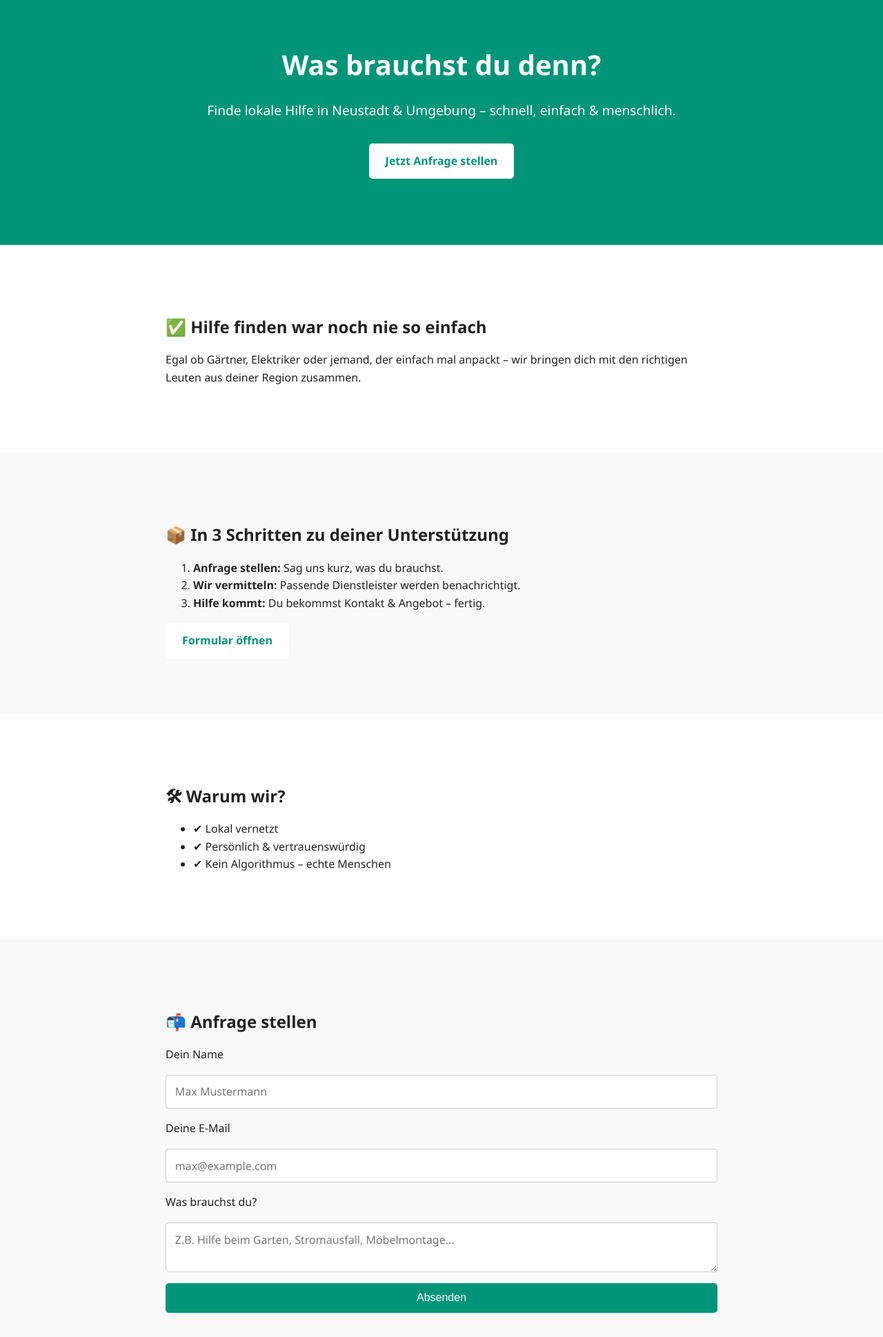
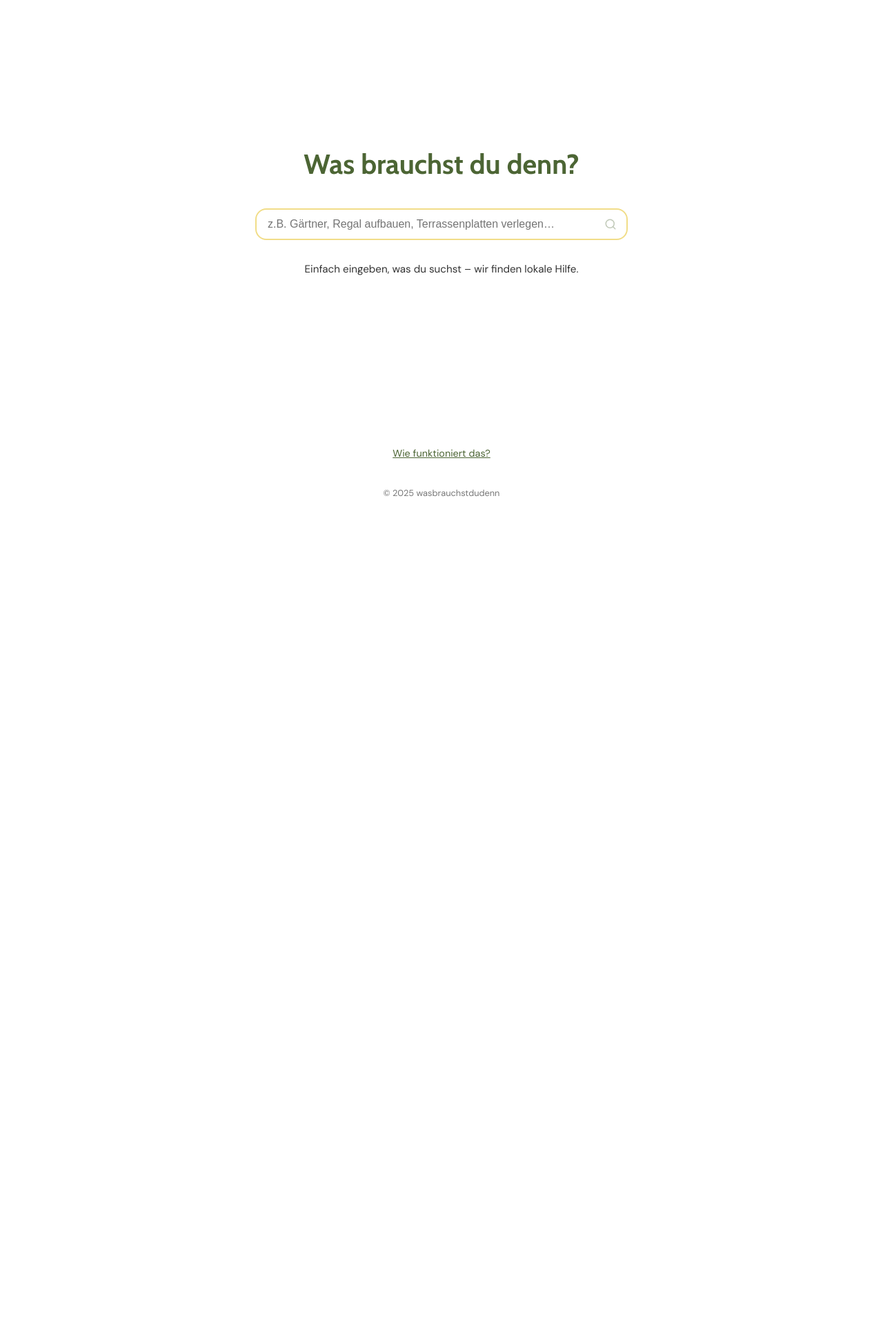
Before and after one commit to Unkompliziert/wasbrauchstdudenn-mvp, a plain HTML site: page index.html in a window 1280 px wide. Shown: the part 61-1999 px from the top of the page at 69% size. After the commit the page ends 800 px from the top, so only its background shows below. Drawn offline with nearby package versions, Linux system fonts and the light colour scheme.

```diff
--- a/index.html
+++ b/index.html
@@ -3,71 +3,152 @@
 <head>
   <meta charset="UTF-8" />
   <meta name="viewport" content="width=device-width, initial-scale=1.0" />
-  <title>Wasbrauchstdudenn</title>
-  <link rel="stylesheet" href="style.css" />
+  <title>wasbrauchstdudenn</title>
+  <link href="https://fonts.googleapis.com/css2?family=Cabin:wght@400;700&family=DM+Sans:ital,wght@0,400;0,500;1,400&display=swap" rel="stylesheet">
+  <style>
+    :root {
+      --riesling-gelb: #fef3c0;
+      --riesling-gelb-dunkel: #f1dd88;
+      --gruen: #4c6534;
+      --gruen-hell: #8da178;
+      --schrift: 'Cabin', sans-serif;
+      --text: 'DM Sans', sans-serif;
+    }
+
+    * {
+      box-sizing: border-box;
+    }
+
+    body {
+      margin: 0;
+      padding: 0;
+      font-family: var(--text);
+      background-color: #fff;
+      color: var(--gruen);
+      display: flex;
+      flex-direction: column;
+      min-height: 100vh;
+    }
+
+    main {
+      flex: 1;
+      display: flex;
+      flex-direction: column;
+      justify-content: center;
+      align-items: center;
+      text-align: center;
+      padding: 2rem;
+    }
+
+    h1 {
+      font-family: var(--schrift);
+      font-size: 2.5rem;
+      margin-bottom: 1rem;
+      color: var(--gruen);
+    }
+
+    .subline {
+      margin-top: 0.5rem;
+      font-size: 0.95rem;
+      color: #333;
+    }
+
+    .search-wrapper {
+      margin: 1.5rem 0;
+      position: relative;
+      width: 100%;
+      max-width: 540px;
+    }
+
+    .search-wrapper input[type="text"] {
+      width: 100%;
+      padding: 0.75rem 3rem 0.75rem 1rem;
+      font-size: 1rem;
+      border-radius: 16px;
+      border: 2px solid var(--riesling-gelb-dunkel);
+      outline: none;
+      transition: all 0.3s ease;
+      caret-color: var(--riesling-gelb-dunkel);
+    }
+
+    .search-wrapper input[type="text"]:hover {
+      /* no shadow */
+    }
+
+    .search-wrapper input[type="text"]:focus {
+      border-color: var(--gruen-hell);
+      caret-color: var(--gruen);
+    }
+
+    .search-wrapper .icon {
+      position: absolute;
+      right: 1rem;
+      top: 50%;
+      transform: translateY(-50%);
+      width: 18px;
+      height: 18px;
+      pointer-events: none;
+      opacity: 0.35;
+    }
+
+    .link {
+      margin-top: auto;
+      margin-bottom: 2rem;
+      text-align: center;
+      font-size: 0.9rem;
+    }
+
+    .link a {
+      color: var(--gruen);
+      text-decoration: underline;
+      transition: color 0.3s ease;
+    }
+
+    .link a:hover {
+      color: var(--gruen-hell);
+    }
+
+    footer {
+      text-align: center;
+      font-size: 0.8rem;
+      color: #777;
+      padding: 0.5rem 0 1rem;
+    }
+  </style>
 </head>
 <body>
-  <header>
-    <div class="container">
-      <h1>Was brauchst du denn?</h1>
-      <p class="subtitle">Finde lokale Hilfe in Neustadt & Umgebung – schnell, einfach & menschlich.</p>
-      <a href="#anfrage" class="button">Jetzt Anfrage stellen</a>
+  <main>
+    <h1>Was brauchst du denn?</h1>
+    <div class="search-wrapper">
+      <input type="text" placeholder="z.B. Gärtner, Regal aufbauen, Terrassenplatten verlegen…">
+      <svg class="icon" viewBox="0 0 24 24" fill="none" stroke="currentColor" stroke-width="2" stroke-linecap="round" stroke-linejoin="round"><circle cx="11" cy="11" r="8"></circle><line x1="21" y1="21" x2="16.65" y2="16.65"></line></svg>
     </div>
-  </header>
+    <div class="subline">Einfach eingeben, was du suchst – wir finden lokale Hilfe.</div>
+  </main>
+  <div class="link">
+    <a href="wie-funktioniert-das.html">Wie funktioniert das?</a>
+  </div>
+  <footer>
+    © 2025 wasbrauchstdudenn
+  </footer>
 
-  <section class="section">
-    <div class="container">
-      <h2>✅ Hilfe finden war noch nie so einfach</h2>
-      <p>Egal ob Gärtner, Elektriker oder jemand, der einfach mal anpackt – wir bringen dich mit den richtigen Leuten aus deiner Region zusammen.</p>
-    </div>
-  </section>
+  <script>
+    const input = document.querySelector('input[type="text"]');
+    const form = document.querySelector('form') || document.createElement('form');
 
-  <section class="section light">
-    <div class="container">
-      <h2>📦 In 3 Schritten zu deiner Unterstützung</h2>
-      <ol>
-        <li><strong>Anfrage stellen:</strong> Sag uns kurz, was du brauchst.</li>
-        <li><strong>Wir vermitteln:</strong> Passende Dienstleister werden benachrichtigt.</li>
-        <li><strong>Hilfe kommt:</strong> Du bekommst Kontakt & Angebot – fertig.</li>
-      </ol>
-      <a href="#anfrage" class="button">Formular öffnen</a>
-    </div>
-  </section>
+    input.addEventListener('keypress', function (e) {
+      if (e.key === 'Enter') {
+        e.preventDefault();
+        window.location.href = `suchergebnisse.html?q=${encodeURIComponent(input.value)}`;
+      }
+    });
 
-  <section class="section">
-    <div class="container">
-      <h2>🛠 Warum wir?</h2>
-      <ul>
-        <li>✔ Lokal vernetzt</li>
-        <li>✔ Persönlich & vertrauenswürdig</li>
-        <li>✔ Kein Algorithmus – echte Menschen</li>
-      </ul>
-    </div>
-  </section>
-
-  <section class="section light" id="anfrage">
-    <div class="container">
-      <h2>📬 Anfrage stellen</h2>
-      <form>
-        <label for="name">Dein Name</label>
-        <input type="text" id="name" placeholder="Max Mustermann" />
-
-        <label for="email">Deine E-Mail</label>
-        <input type="email" id="email" placeholder="max@example.com" />
-
-        <label for="anliegen">Was brauchst du?</label>
-        <textarea id="anliegen" placeholder="Z.B. Hilfe beim Garten, Stromausfall, Möbelmontage..."></textarea>
-
-        <button type="submit">Absenden</button>
-      </form>
-    </div>
-  </section>
-
-  <footer>
-    <div class="container">
-      <p>&copy; 2025 Unkompliziert UG – Betreiber von wasbrauchstdudenn.de</p>
-      <p><a href="#">Impressum</a> | <a href="#">Datenschutz</a></p>
-    </div>
-  </footer>
+    const searchButton = document.querySelector('.icon');
+    if (searchButton) {
+      searchButton.addEventListener('click', function () {
+        window.location.href = `suchergebnisse.html?q=${encodeURIComponent(input.value)}`;
+      });
+    }
+  </script>
 </body>
 </html>
--- a/style.css
+++ /dev/null
@@ -1,103 +0,0 @@
-/* --- Reset + Grundlayout --- */
-body {
-    margin: 0;
-    font-family: 'Segoe UI', sans-serif;
-    color: #222;
-    background: #fff;
-    line-height: 1.6;
-  }
-
-  .container {
-    max-width: 800px;
-    margin: 0 auto;
-    padding: 2rem;
-  }
-
-  /* --- Header --- */
-  header {
-    background: #009578;
-    color: white;
-    text-align: center;
-    padding: 4rem 2rem;
-  }
-
-  header h1 {
-    font-size: 2.5rem;
-    margin-bottom: 1rem;
-  }
-
-  .subtitle {
-    font-size: 1.2rem;
-    margin-bottom: 2rem;
-  }
-
-  .button {
-    display: inline-block;
-    padding: 0.8rem 1.5rem;
-    background: white;
-    color: #009578;
-    border-radius: 5px;
-    font-weight: bold;
-    text-decoration: none;
-    transition: background 0.3s ease;
-  }
-
-  .button:hover {
-    background: #e6e6e6;
-  }
-
-  /* --- Sections --- */
-  .section {
-    padding: 3rem 2rem;
-  }
-
-  .section.light {
-    background: #f9f9f9;
-  }
-
-  .section h2 {
-    margin-bottom: 1rem;
-  }
-
-  /* --- Formular --- */
-  form {
-    display: flex;
-    flex-direction: column;
-    gap: 1rem;
-  }
-
-  input, textarea {
-    padding: 0.8rem;
-    border: 1px solid #ccc;
-    border-radius: 4px;
-    font-family: inherit;
-    font-size: 1rem;
-  }
-
-  button[type="submit"] {
-    padding: 0.8rem;
-    background: #009578;
-    color: white;
-    border: none;
-    border-radius: 5px;
-    font-size: 1rem;
-    cursor: pointer;
-  }
-
-  button[type="submit"]:hover {
-    background: #007b5e;
-  }
-
-  /* --- Footer --- */
-  footer {
-    background: #333;
-    color: white;
-    text-align: center;
-    padding: 2rem;
-  }
-
-  footer a {
-    color: #fff;
-    text-decoration: underline;
-    margin: 0 0.5rem;
-  }
```
Also changed, not shown: danke.html (added, +66 -0 lines), suchergebnisse.html (added, +80 -0 lines), wie-funktioniert-das.html (added, +79 -0 lines).
